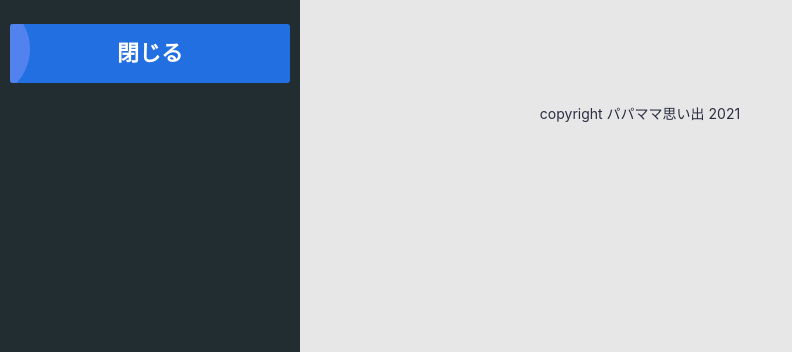
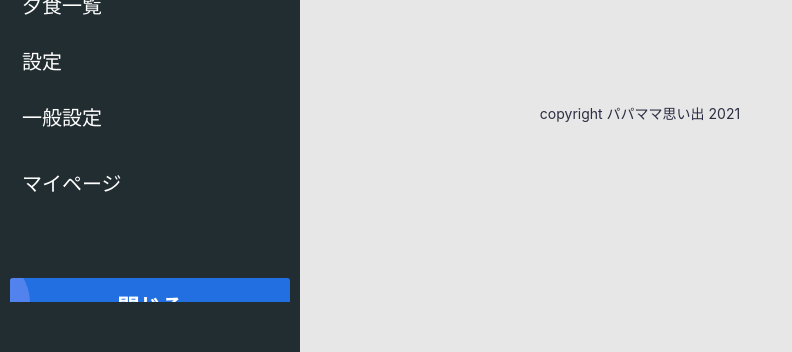
Before and after one commit to umb-pamaroom/DailyReportApp, a Django app: page /meal_list in a window 1280 px wide. Shown: the part 448-800 px from the top of the page, without its empty margins (0-792 px from the left). Run offline with Django 3.2, Linux system fonts and the light colour scheme; data comes from the database, SQL or seed files in the repository; some libraries are stand-ins or nearby versions.

Commit message:
no message

```diff
--- a/static/js/common.js
+++ b/static/js/common.js
@@ -55,3 +55,15 @@
          return false;
      }, false );
  }
+
+
+
+//  メニューボタン
+document.querySelector( '.nav-button' ).addEventListener( 'click', function () {
+    document.querySelector( '.nav-button' ).classList.toggle( 'active' );
+    document.querySelector( '.sidebar' ).classList.toggle( 'is-open' );
+} );
+
+document.querySelector( '.sidebar-close' ).addEventListener( 'click', function () {
+    document.querySelector( '.sidebar' ).classList.remove( 'is-open' );
+} );
--- a/static/scss/module/_sidebar.scss
+++ b/static/scss/module/_sidebar.scss
@@ -29,12 +29,12 @@
         margin-top: 0;
       }
 
-      .btn-close{
+      .sidebar-close {
         margin-top: 3em;
       }
 
       .list {
-       >li{
+       li{
          margin-bottom: 0;
          margin-top: 0;
          a{
--- a/templates/app/base.html
+++ b/templates/app/base.html
@@ -23,30 +23,43 @@
                 <!-- //ロゴ -->
 
                 <!-- メニューボタン -->
-                <a class="nav-button modal-open" data-modal-open="menu">
+                <button class="nav-button">
                     <span></span>
                     <span></span>
                     <span></span>
-                </a>
+                </button>
 
             </div>
         </header>
         <!-- //ヘッダー -->
 
-        <aside class="sidebar nav-wrap modal" data-modal="menu">
+        <aside class="sidebar nav-wrap">
 
             <div class="sidebarInner">
 
                 <nav class="nav">
                     <ul class="list">
                         <li>
-                            <a class="app-menu__item active" href="/"><span class="app-menu__label">日報一覧</span></a>
+                            <a href="/"><span>日報一覧</span></a>
                         </li>
                         <li>
                             <a href="{% url 'app:new_memo' %}"><span>新規日報作成</span></a>
                         </li>
+                        <li class="treeview">
+                            <a class="app-menu__item" href="#" data-toggle="treeview"><i class="app-menu__icon fa fa-th-list"></i><span class="app-menu__label">設定</span><i class="treeview-indicator fa fa-angle-right"></i></a>
+
+                            <ul class="treeview-menu">
+                                <li><a href="{% url 'app:meal_list' %}"><span>食事一覧</span></a></li>
+                                <li><a href="{% url 'app:meal_list' %}"><span>朝食一覧</span></a></li>
+                                <li><a href="{% url 'app:meal_list' %}"><span>昼食一覧</span></a></li>
+                                <li><a href="{% url 'app:meal_list' %}"><span>夕食一覧</span></a></li>
+                            </ul>
+                        </li>
                         <li>
-                            <a href="{% url 'app:meal_list' %}"><span>食事一覧</span></a>
+
+                        </li>
+                        <li>
+
                         </li>
                         <li class="treeview">
                             <a class="app-menu__item" href="#" data-toggle="treeview"><i class="app-menu__icon fa fa-th-list"></i><span class="app-menu__label">設定</span><i class="treeview-indicator fa fa-angle-right"></i></a>
@@ -56,7 +69,7 @@
                             </ul>
                         </li>
                         <li>
-                            <a href="#" class="btn btn-close btn-flat">閉じる</a>
+                            <a href="#" class="btn sidebar-close btn-flat" style="margin-top:3em">閉じる</a>
                         </li>
                     </ul>
 
```
Also changed, not shown: templates/app/dinner_list.html (added, +72 -0 lines).
